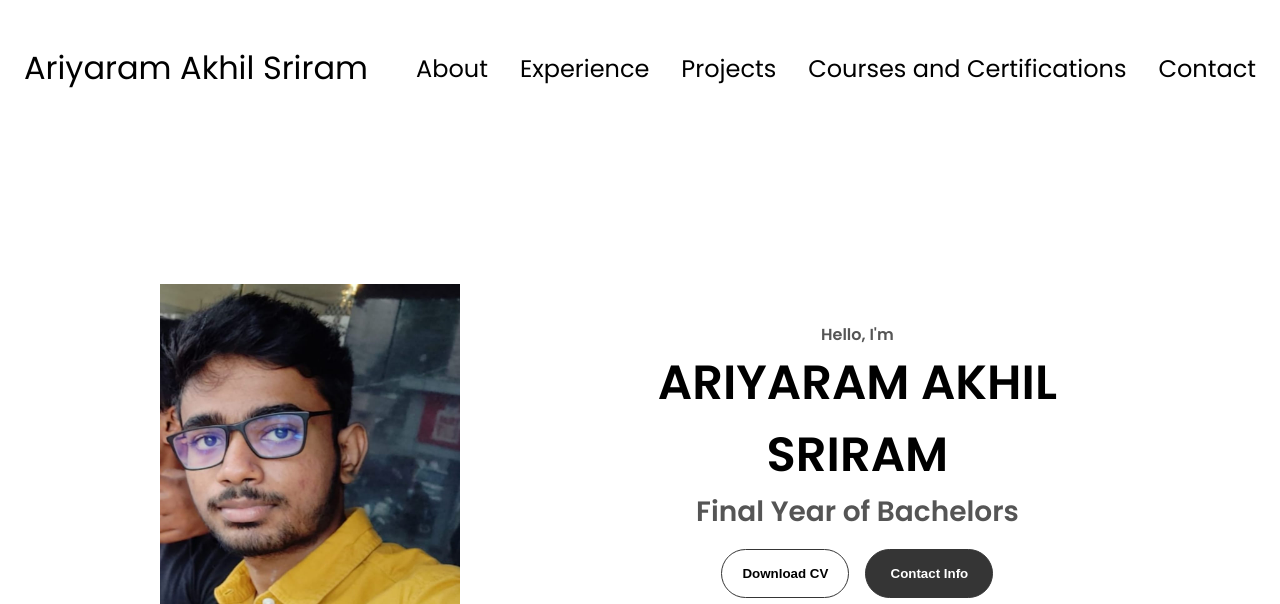
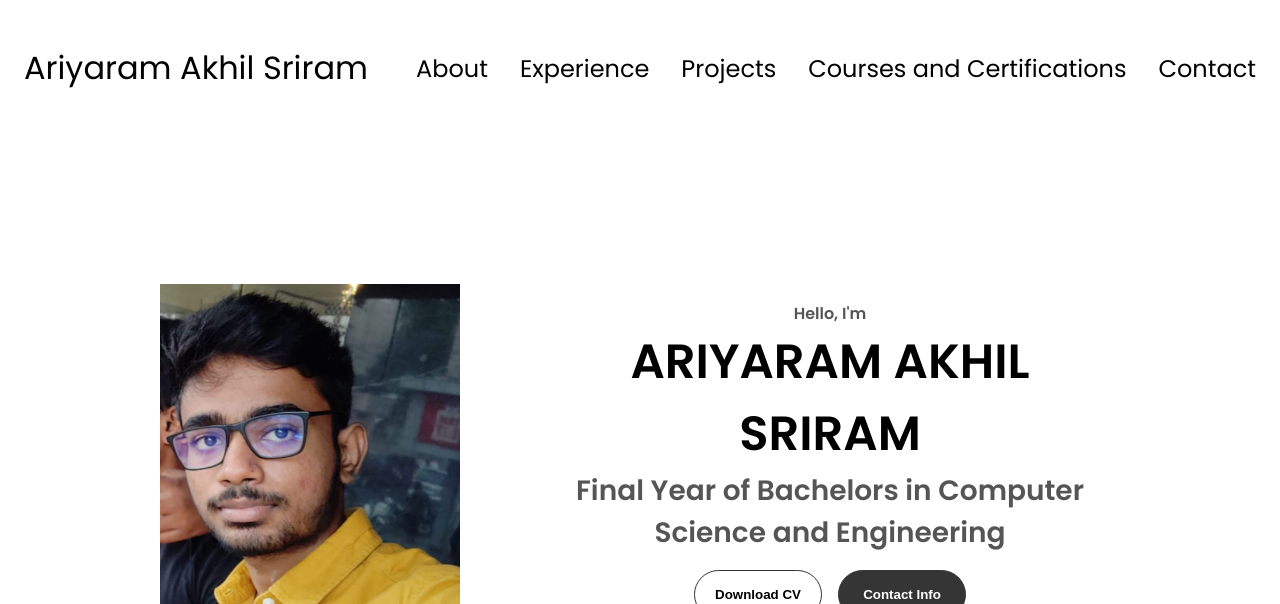
Before and after one commit to akhilariyaram/portfolio, a plain HTML site: page index.html in a window 1280 px wide. Shown: the top 604 px of the page. Drawn offline with Linux system fonts and the light colour scheme.

Commit message:
Update index.html

```diff
--- a/index.html
+++ b/index.html
@@ -46,7 +46,7 @@
       <div class="section__text">
         <p class="section__text__p1">Hello, I'm</p>
         <h1 class="title">ARIYARAM AKHIL SRIRAM</h1>
-        <p class="section__text__p2">Final Year of Bachelors</p>
+        <p class="section__text__p2">Final Year of Bachelors in Computer Science and Engineering</p>
         <div class="btn-container">
           <button
             class="btn btn-color-2"
```
